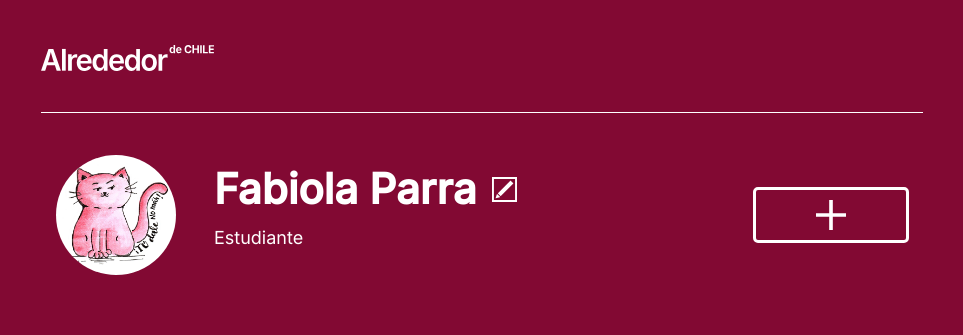
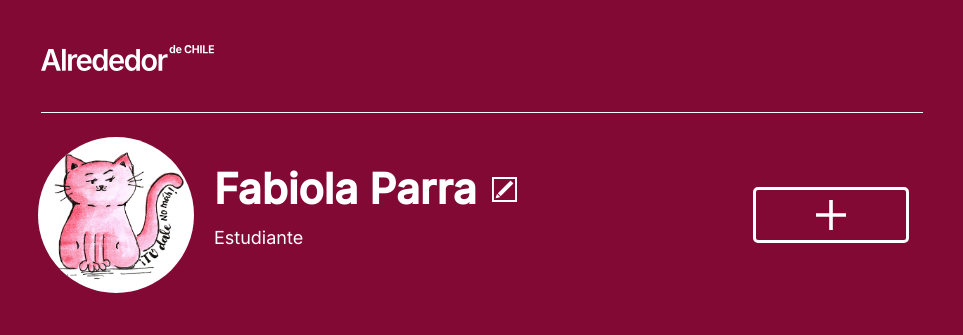
Before and after one commit to fabi-parra/web_project_around, a website built with webpack: page src/index.html in a window 1280 px wide. In both pictures the pointer is over the picture 273 px from the left and 214 px from the top of the page. Shown: the top 335 px of the page, without its empty margins (158-1121 px from the left). Built offline with nearby package versions, Linux system fonts and the light colour scheme.

Commit message:
update style profile image

```diff
--- a/src/blocks/profile.css
+++ b/src/blocks/profile.css
@@ -14,6 +14,12 @@
   width: 120px;
   height: 120px;
   border-radius: 60px;
+  cursor: pointer;
+  transition: transform .6s;
+}
+
+.profile__image:hover {
+  transform: scale(1.3);
 }
 
 .profile__name-container {
```
